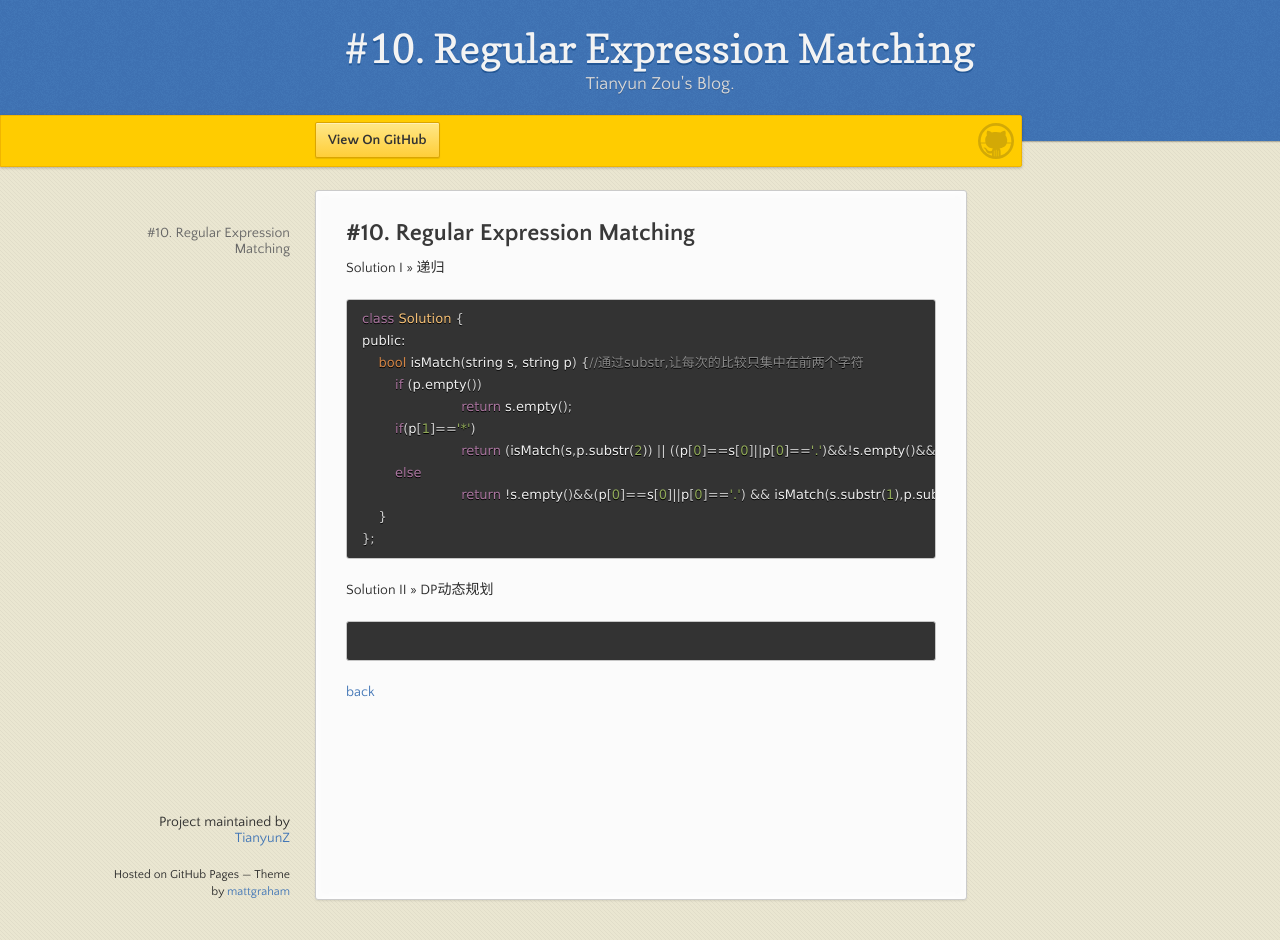
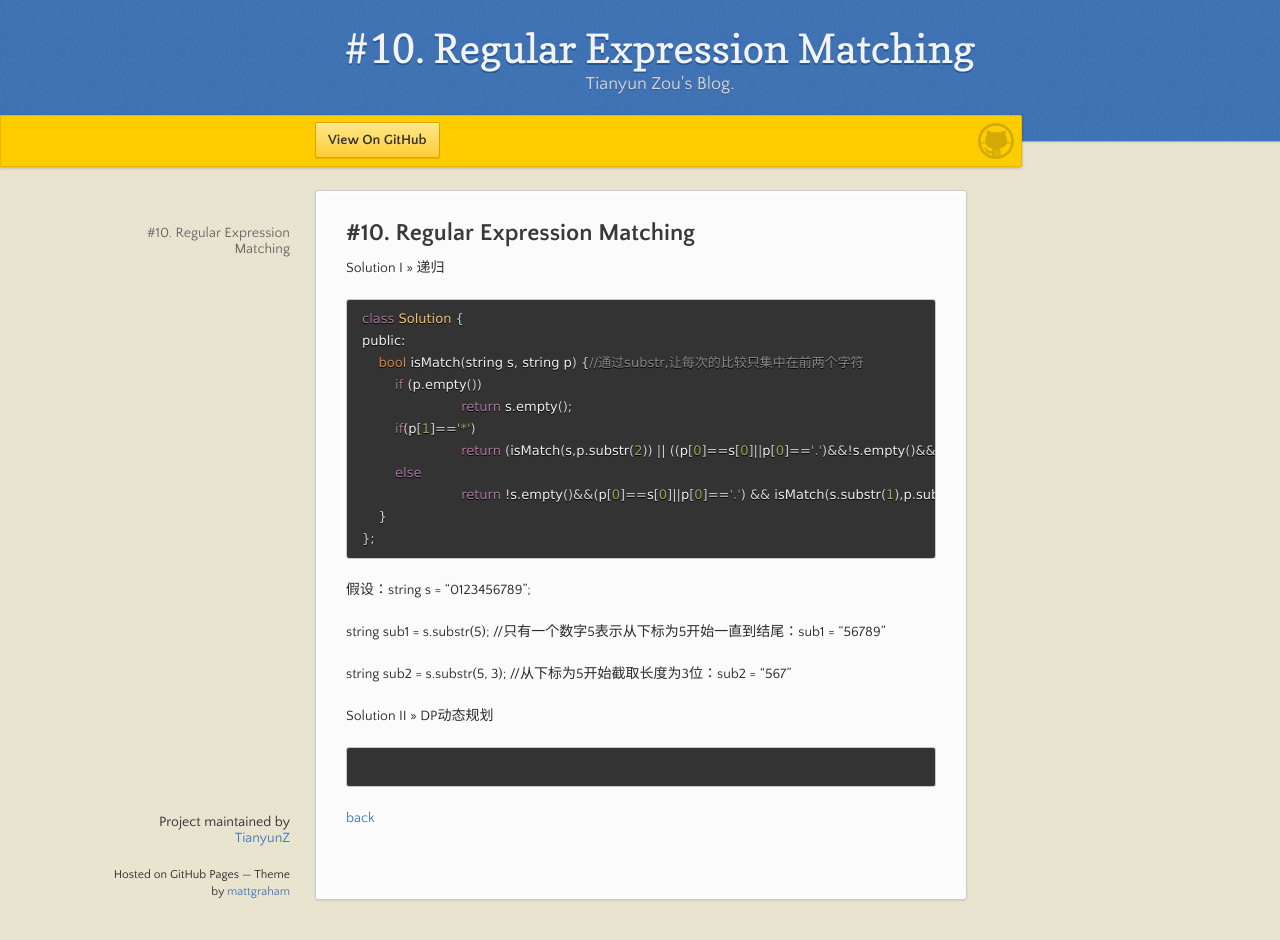
Before and after one commit to TianyunZ/Leetcode-Solutions, a Jekyll site: the page built from problem-10.md, in a window 1280 px wide and 940 px high. Built offline with Jekyll 4.4.1, drawn with Linux system fonts in a browser that asks for light colours; our own code applies the rules of GitHub Pages for plain Markdown files.

Commit message:
修改文件: problem-10.md

````diff
--- a/problem-10.md
+++ b/problem-10.md
@@ -20,6 +20,12 @@ public:
 };
 ```
 
+假设：string s = "0123456789";
+
+string sub1 = s.substr(5); //只有一个数字5表示从下标为5开始一直到结尾：sub1 = "56789"
+
+string sub2 = s.substr(5, 3); //从下标为5开始截取长度为3位：sub2 = "567"
+
 Solution II >> DP动态规划
 
 ```cpp
````
